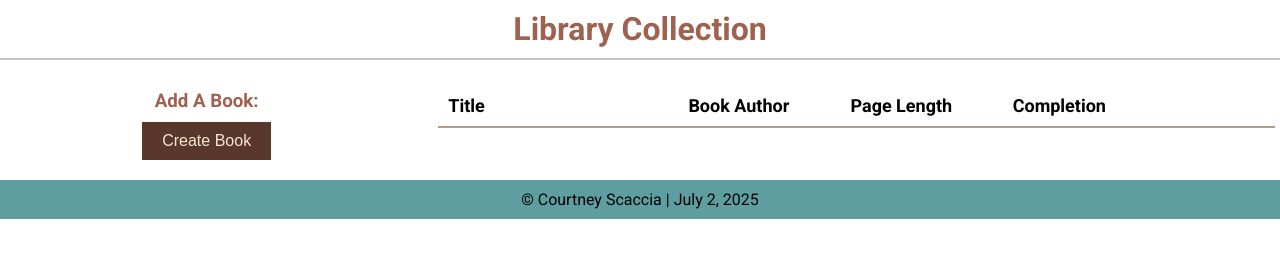
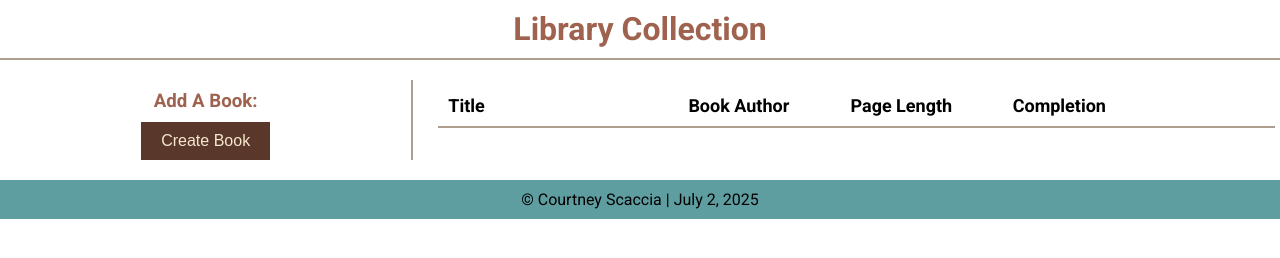
Before and after one commit to CScaccia615/Library-Collection, a plain HTML site: page index.html in a window 1280 px wide. Drawn offline with Linux system fonts and the light colour scheme.

Commit message:
Add theme colors
Included in this commit:
  - Changed border colors to match theme
  - Change form legend style to match theme

```diff
--- a/styles.css
+++ b/styles.css
@@ -51,7 +51,7 @@ h6 {
 
 /*header styles */
 header {
-    border-bottom: 2px solid #c3c3c3;
+    border-bottom: 2px solid #ae9e8f;
 
     grid-column: 1 /13;
     grid-row:1;
@@ -59,8 +59,6 @@ header {
 
 /*user-form styles */
 .user-form {
-
-
     grid-column: 1 / 5;
     grid-row: 2;
 
@@ -73,6 +71,8 @@ header {
     "user-input-form";
 
     justify-items: center;
+
+    border-right:2px solid #ae9e8f;
 }
 
 .user-form h3 {
@@ -109,8 +109,10 @@ fieldset {
 
 legend {
     margin: 10px 0px;
+
     font-weight: 500;
     font-size: 17px;
+    color:#59372b;
 }
 
 label,
```
